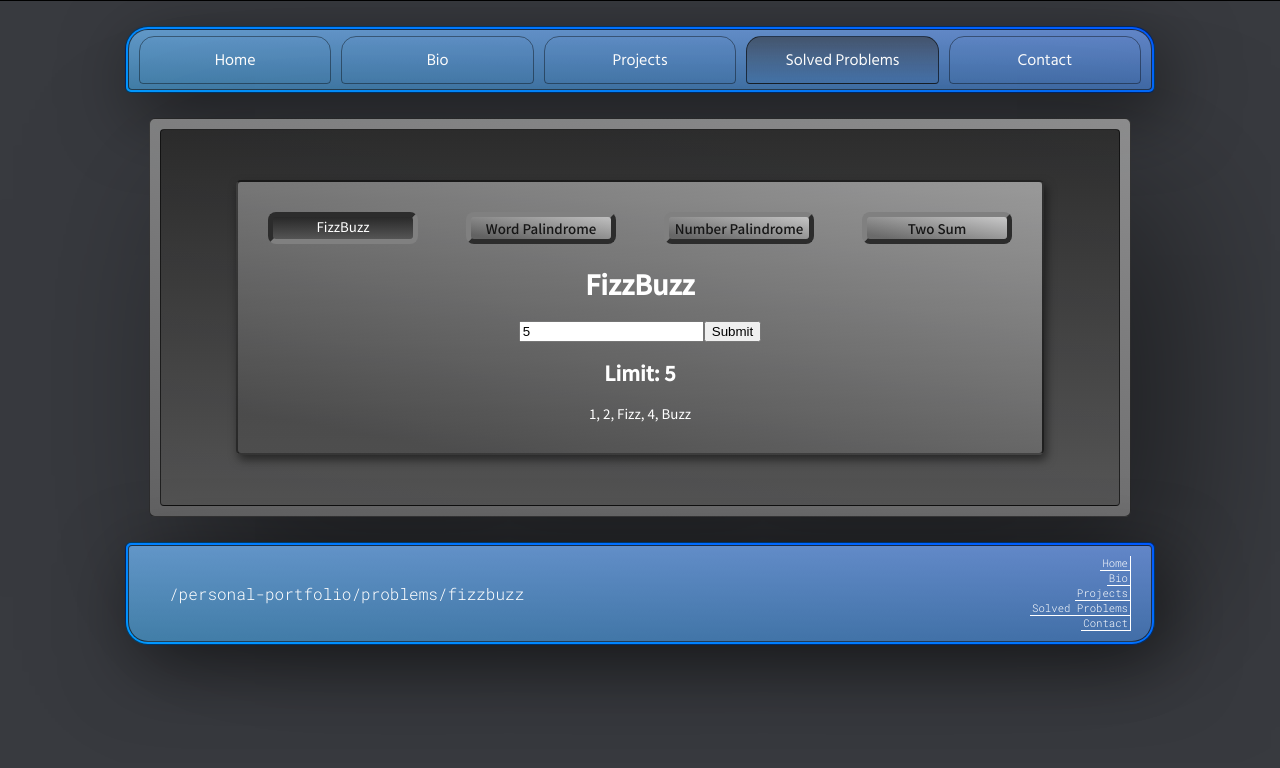
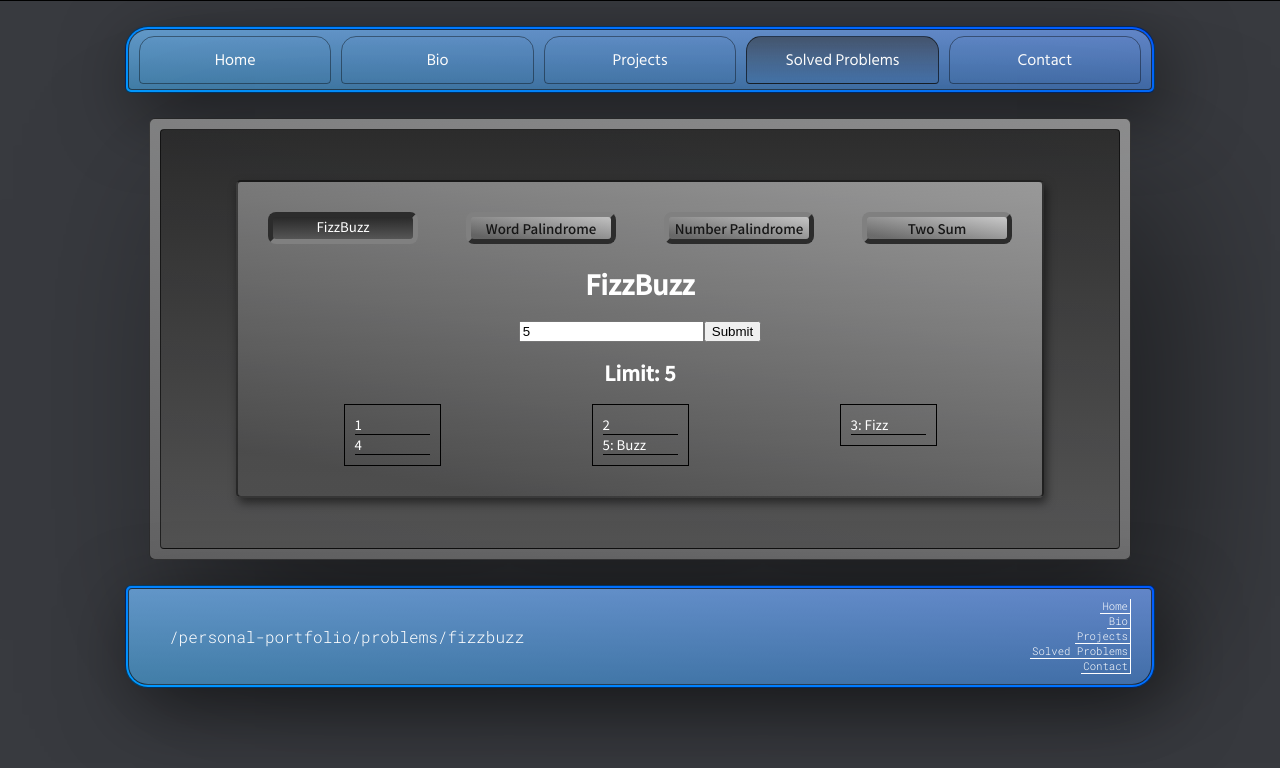
Before and after one commit to JamesNapoletano/personal-portfolio, a React (Create React App) app: page /personal-portfolio/problems/fizzbuzz in a window 1280 px wide. Both pictures are taken after typing "5" into the empty fields and a click on the button "Submit". Shown: the top 768 px of the page. Built offline with nearby package versions, Linux system fonts and the light colour scheme.

Commit message:
styled listing of fizzbuzz output

```diff
--- a/src/Routes/Problems/FizzBuzz/FizzBuzz.jsx
+++ b/src/Routes/Problems/FizzBuzz/FizzBuzz.jsx
@@ -1,4 +1,5 @@
 import React, { useEffect, useState } from "react";
+import styles from './FizzBuzz.module.css'
 
 const FizzBuzz = () => {
     const [inputValue, setInputValue] = useState('')
@@ -12,30 +13,80 @@ const FizzBuzz = () => {
     }, [inputValue])
 
     const submit = () => {
-        if (inputValue < 1000 && inputValue > 0) {
+        if (inputValue < 1000 && inputValue > 2) {
             setSubmittedValue(inputValue)
             fizzBuzzGen(inputValue)
         } else if (inputValue === '') {
             setOutputValue('')
         } else {
-            return setOutputValue('Please enter a number between 1 and 999')
+            setSubmittedValue(inputValue)
+            return setOutputValue('Please enter a number between 3 and 999')
         }
     }
 
+
     const fizzBuzzGen = (num) => {
-        const genOutput = []
-        for (var i = 1; i <= num; i++) {
+        let genOutput = []
+        let genOutputList = []
+
+        for (let i = 1; i <= num; i += 3) {
             if (i % 3 === 0) {
-                genOutput.push('Fizz' + (i % 5 === 0 ? 'Buzz' : ''))
+                genOutput.push(i + ': Fizz' + (i % 5 === 0 ? 'Buzz' : ''))
             }
             else if (i % 5 === 0) {
-                genOutput.push('Buzz')
+                genOutput.push(i + ': Buzz')
             }
             else {
                 genOutput.push(i.toString())
             }
         }
-        setOutputValue(genOutput.join(', '))
+        genOutputList.push(<ul>{genOutput.map((value) => {
+            return <li>{value}</li>
+        }
+        )
+        }
+        </ul>
+        )
+        genOutput = []
+        for (let i = 2; i <= num; i += 3) {
+            if (i % 3 === 0) {
+                genOutput.push(i + ': Fizz' + (i % 5 === 0 ? 'Buzz' : ''))
+            }
+            else if (i % 5 === 0) {
+                genOutput.push(i + ': Buzz')
+            }
+            else {
+                genOutput.push(i.toString())
+            }
+        }
+        genOutputList.push(<ul>{genOutput.map((value) => {
+            return <li>{value}</li>
+        }
+        )
+        }
+        </ul>
+        )
+        genOutput = []
+        for (let i = 3; i <= num; i += 3) {
+            if (i % 3 === 0) {
+                genOutput.push(i + ': Fizz' + (i % 5 === 0 ? 'Buzz' : ''))
+            }
+            else if (i % 5 === 0) {
+                genOutput.push(i + ': Buzz')
+            }
+            else {
+                genOutput.push(i.toString())
+            }
+        }
+        genOutputList.push(<ul>{genOutput.map((value) => {
+            return <li>{value}</li>
+        }
+        )
+        }
+        </ul>
+        )
+
+        setOutputValue(genOutputList)
     }
 
     return (
@@ -51,7 +102,7 @@ const FizzBuzz = () => {
                     <h2>
                         Limit: {submittedValue}
                     </h2>
-                    <div>
+                    <div className={styles.outputList}>
                         {outputValue}
                     </div>
                 </> :
--- a/src/Routes/Problems/FizzBuzz/FizzBuzz.module.css
+++ b/src/Routes/Problems/FizzBuzz/FizzBuzz.module.css
@@ -0,0 +1,19 @@
+.outputList {
+    display: flex;
+    flex-direction: row;
+    justify-content: center;
+    align-items: flex-start;
+}
+
+.outputList ul {
+    border: 1px solid black;
+    list-style: none;
+    text-align: left;
+    padding: 10px;
+    margin: 0 auto;
+    width: 75px;
+}
+
+.outputList li {
+    border-bottom: 1px solid black;
+}
```
